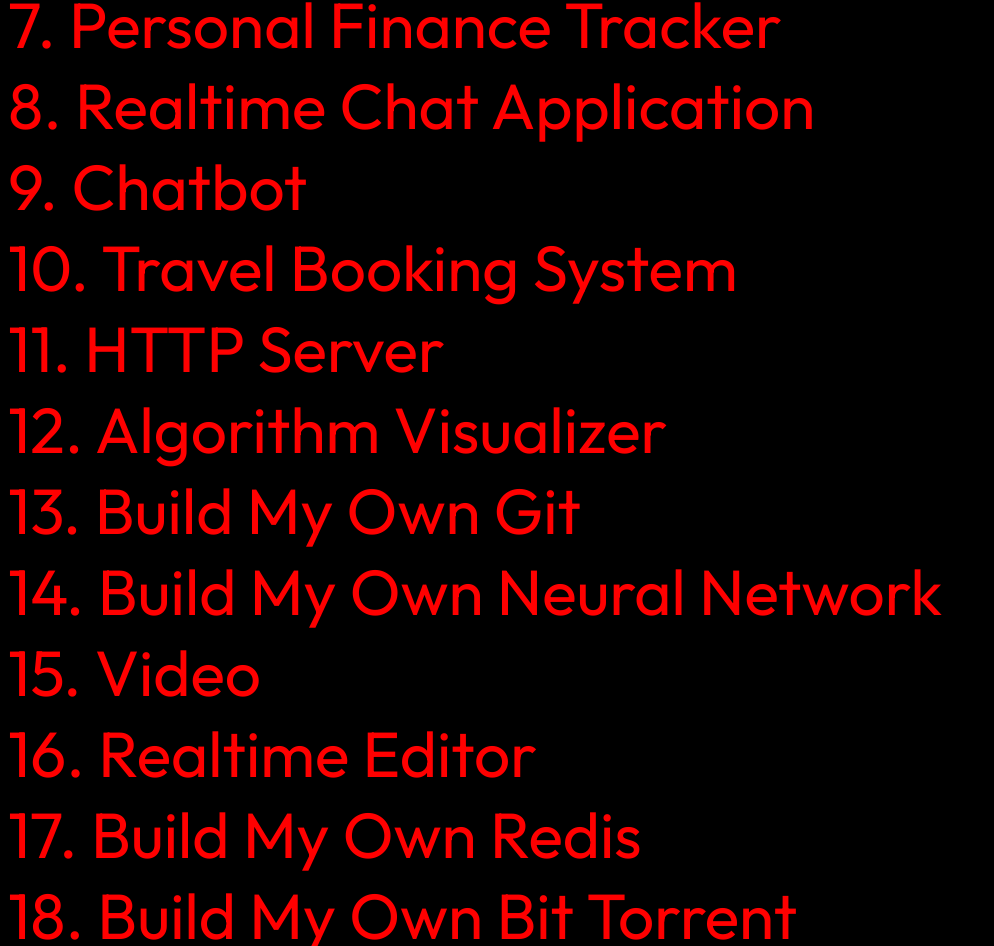
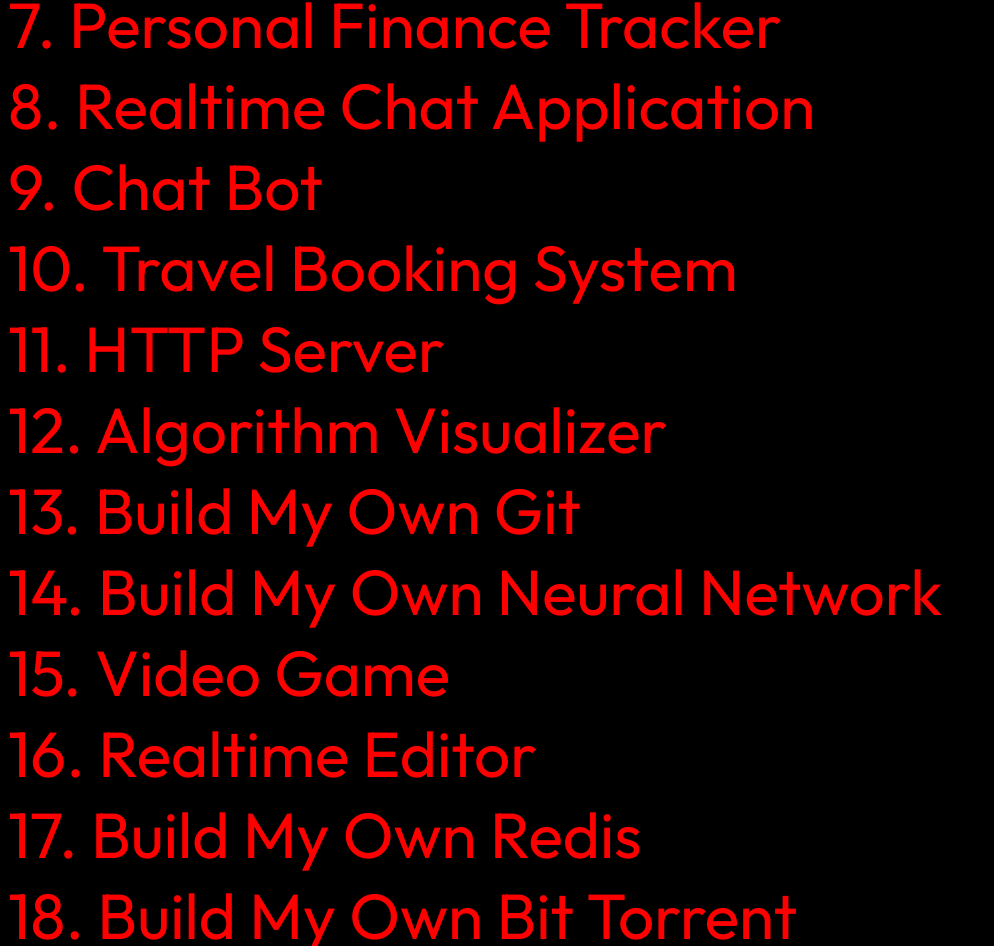
Before and after one commit to Planta703/Portfolio, a plain HTML site: page index.html in a window 1280 px wide. Shown: the part 1375-2321 px from the top of the page, without its empty margins (0-994 px from the left). Drawn offline with Linux system fonts and the light colour scheme.

Commit message:
List Fix

```diff
--- a/index.html
+++ b/index.html
@@ -42,7 +42,7 @@
             8. Realtime Chat Application
         </li>
         <li class="will_do">
-            9. Chatbot
+            9. Chat Bot
         </li>
         <li class="will_do">
             10. Travel Booking System
@@ -60,7 +60,7 @@
             14. Build My Own Neural Network
         </li>
         <li class="will_do">
-            15. Video
+            15. Video Game
         </li>
         <li class="will_do">
             16. Realtime Editor
```
